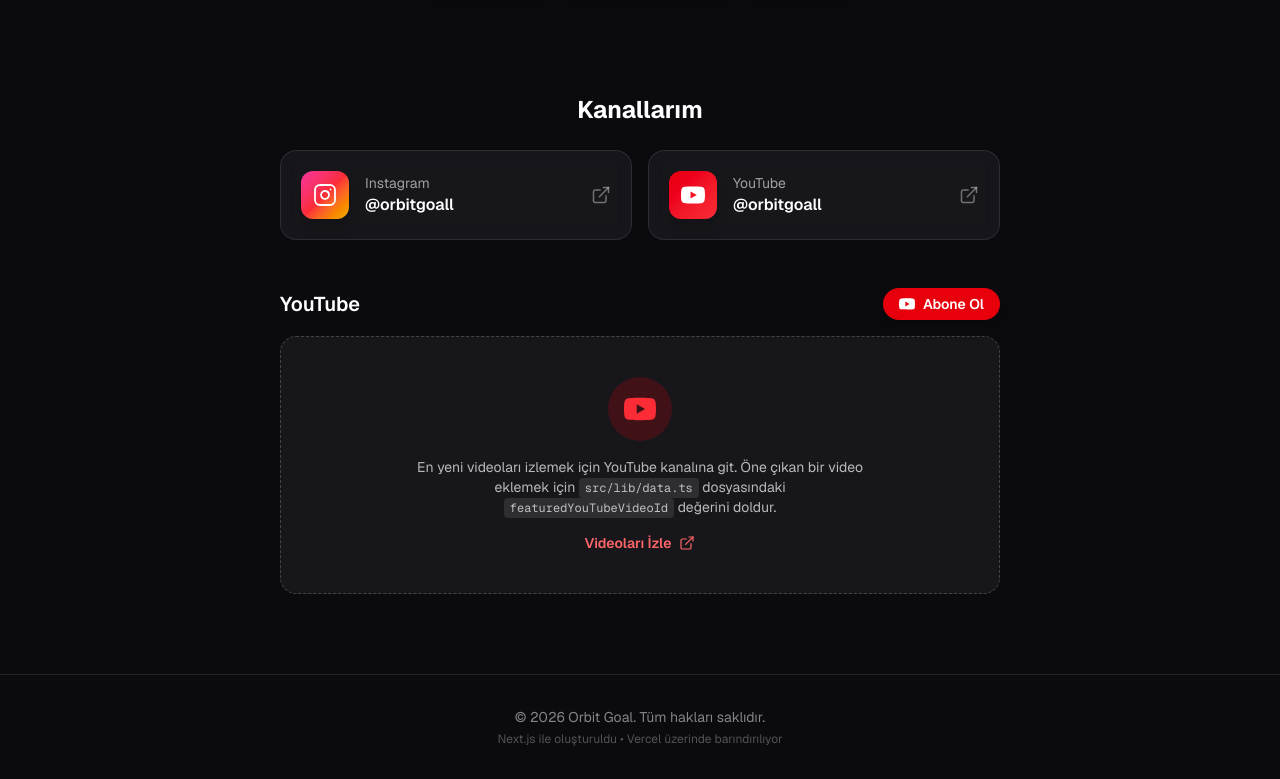
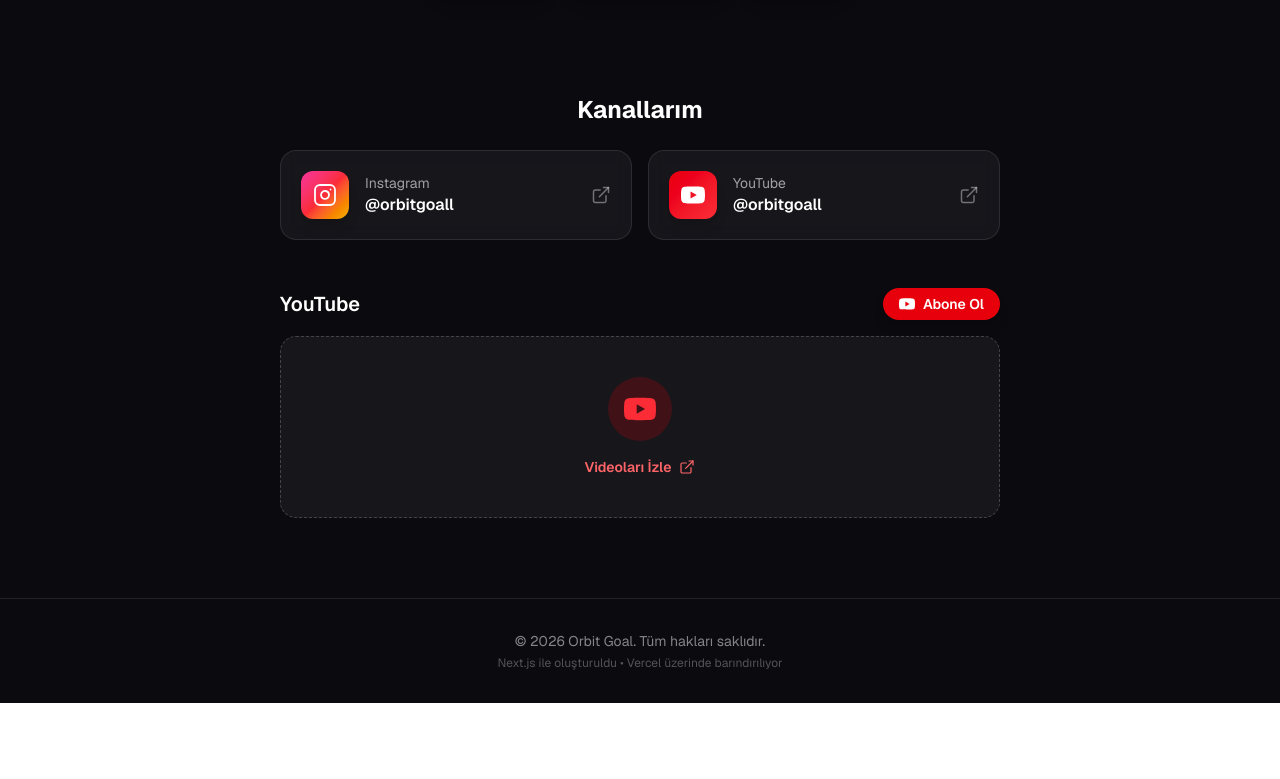
Before and after one commit to bekchur-pixel/orbit, a Next.js app: page / in a window 1280 px wide. Shown: the part 626-1405 px from the top of the page. After the commit the page ends 1329 px from the top, so only its background shows below. Built offline with nearby package versions, Linux system fonts and the light colour scheme; no server answers.

Commit message:
Simplify YouTube section placeholder

```diff
--- a/src/components/YouTubeSection.tsx
+++ b/src/components/YouTubeSection.tsx
@@ -39,12 +39,6 @@ export default function YouTubeSection() {
           <span className="flex h-16 w-16 items-center justify-center rounded-full bg-red-600/20 text-red-500">
             <YouTubeIcon className="h-8 w-8" />
           </span>
-          <p className="max-w-md text-sm text-white/70">
-            En yeni videoları izlemek için YouTube kanalına git. Öne çıkan bir video
-            eklemek için <code className="rounded bg-white/10 px-1.5 py-0.5 text-xs">src/lib/data.ts</code>{" "}
-            dosyasındaki <code className="rounded bg-white/10 px-1.5 py-0.5 text-xs">featuredYouTubeVideoId</code>{" "}
-            değerini doldur.
-          </p>
           <span className="inline-flex items-center gap-2 text-sm font-semibold text-red-400 group-hover:text-red-300">
             Videoları İzle <ExternalLinkIcon className="h-4 w-4" />
           </span>
```
